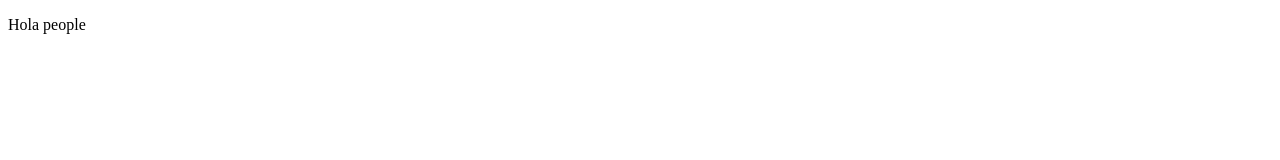
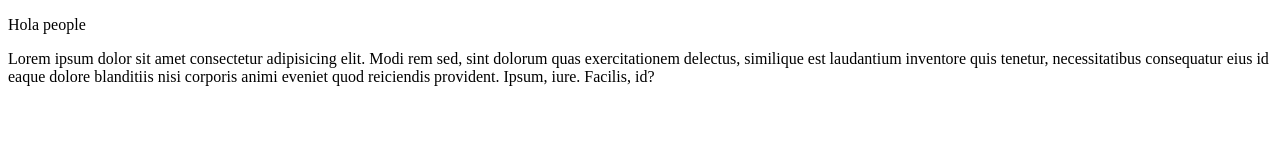
Before and after one commit to amisha1252/js-utube, a plain HTML site: page index.html in a window 1280 px wide. Drawn offline with Linux system fonts and the light colour scheme.

Commit message:
text added

```diff
--- a/index.html
+++ b/index.html
@@ -7,5 +7,6 @@
 </head>
 <body>
     <p>Hola people</p>
+    Lorem ipsum dolor sit amet consectetur adipisicing elit. Modi rem sed, sint dolorum quas exercitationem delectus, similique est laudantium inventore quis tenetur, necessitatibus consequatur eius id eaque dolore blanditiis nisi corporis animi eveniet quod reiciendis provident. Ipsum, iure. Facilis, id?
 </body>
 </html>
```
